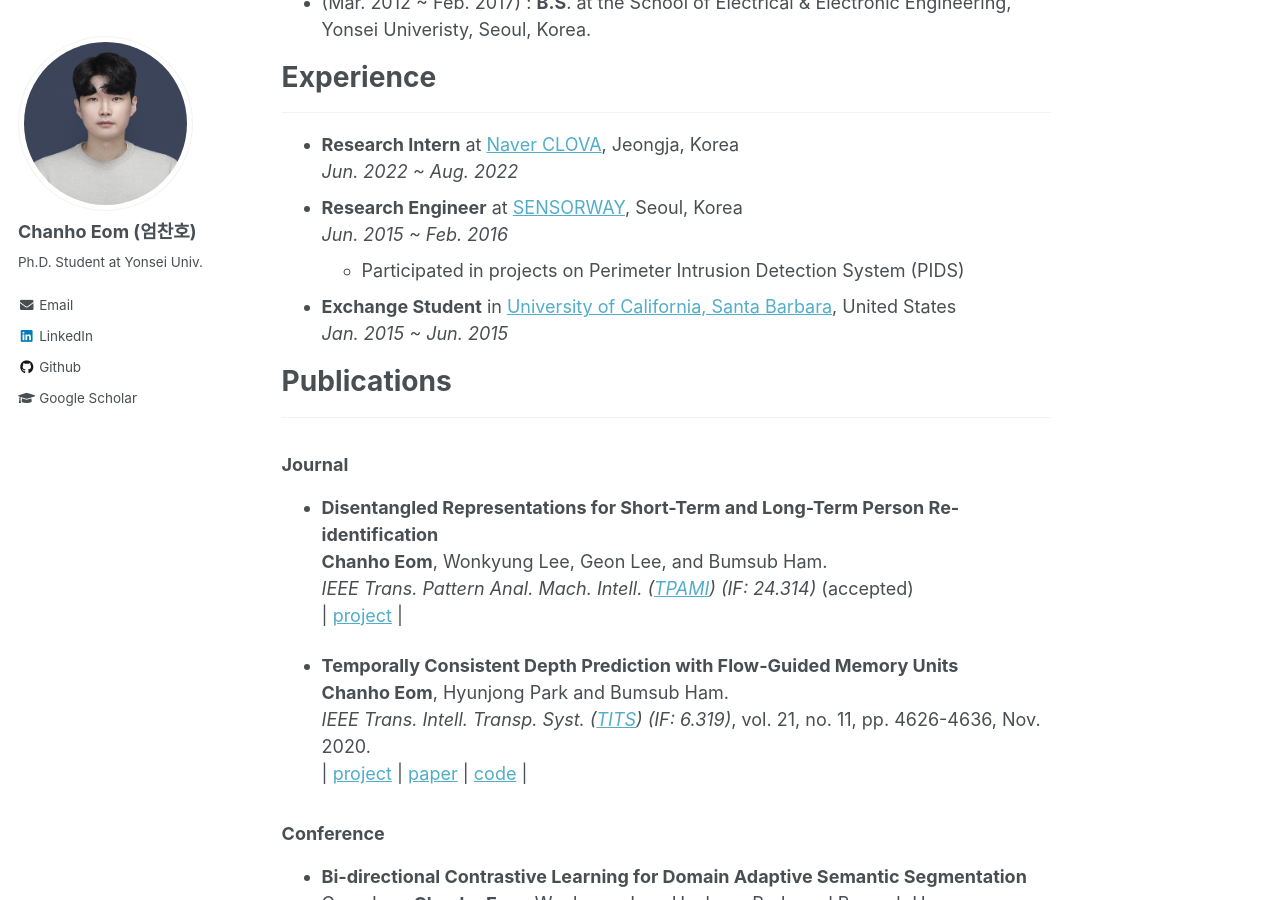
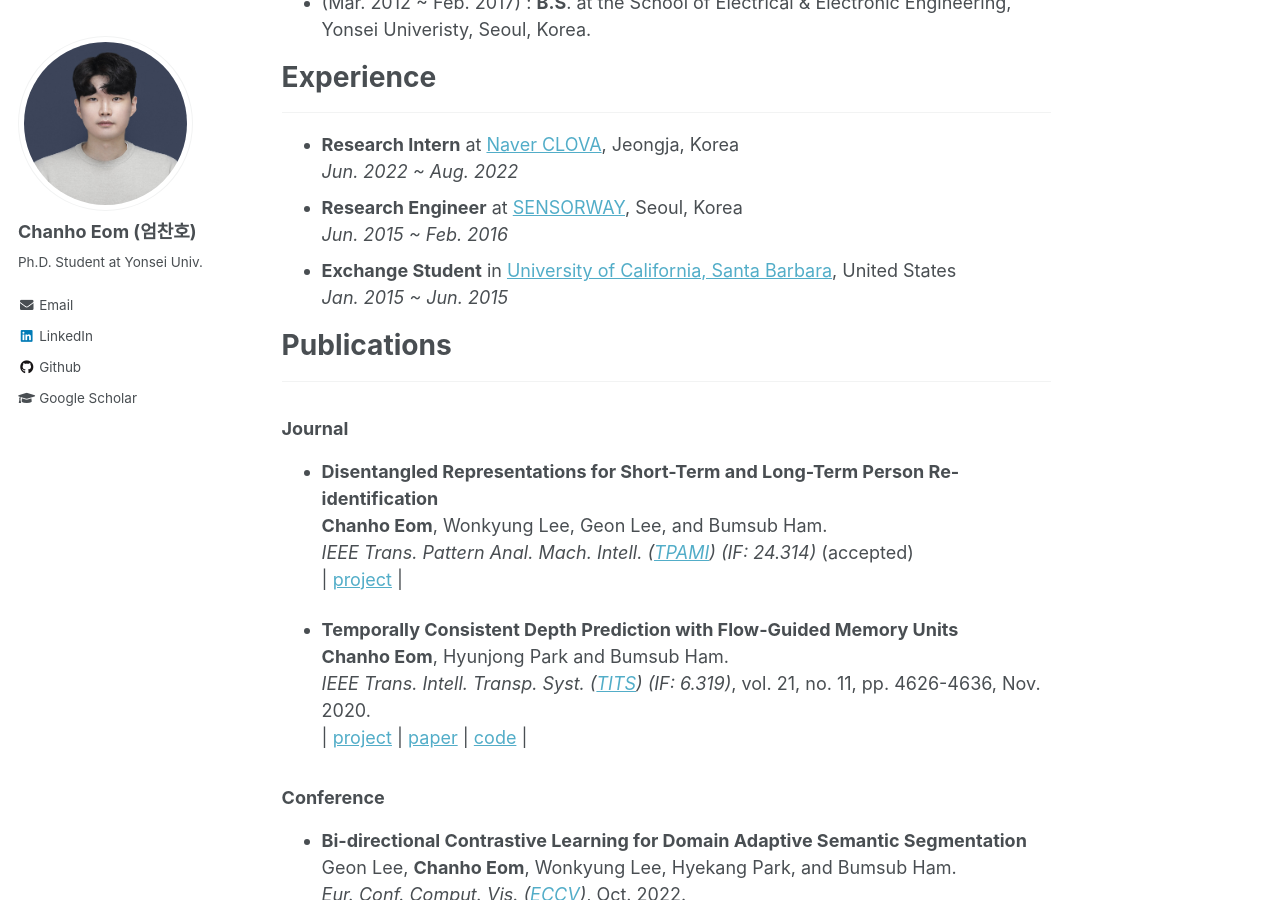
Before and after one commit to chanhoeom/chanhoEom.github.io, a Jekyll site: the page built from _pages/about.md, in a window 1280 px wide and 900 px high, scrolled down 459 px. Built offline with Jekyll 4.4.1, drawn with Linux system fonts in a browser that asks for light colours.

Commit message:
Update about.md

```diff
--- a/_pages/about.md
+++ b/_pages/about.md
@@ -25,9 +25,9 @@ _________________
 *Jun. 2022 ~ Aug. 2022*
 * **Research Engineer** at [SENSORWAY](http://www.sensorway.co.kr/eng/), Seoul, Korea
 *Jun. 2015 ~ Feb. 2016*
-  - Participated in projects on Perimeter Intrusion Detection System (PIDS)
 * **Exchange Student** in [University of California, Santa Barbara](https://www.ucsb.edu/), United States
 *Jan. 2015 ~ Jun. 2015*
+<!-- - Participated in projects on Perimeter Intrusion Detection System (PIDS) -->
 
 # Publications
 _________________
```
